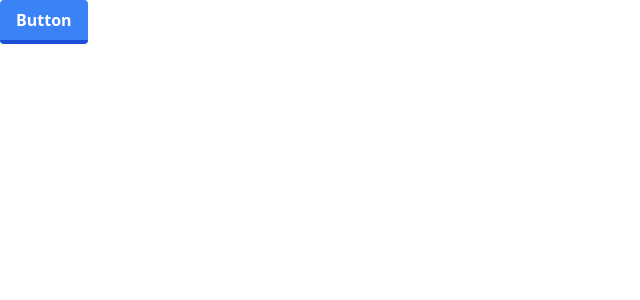
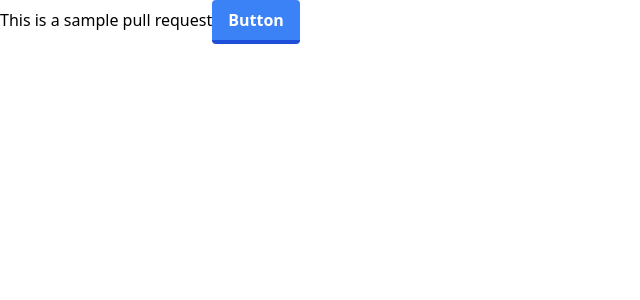
Before and after one commit to idlehands08/avion-slack-project, a React (Create React App) app: page / in a window 1280 px wide. Shown: the top 300 px of the page, without its empty margins (0-640 px from the left). Built offline with nearby package versions, Linux system fonts and the light colour scheme.

Commit message:
sample code check

```diff
--- a/src/App.js
+++ b/src/App.js
@@ -4,6 +4,7 @@ import './App.css';
 function App() {
   return (
     <div>
+      This is a sample pull request
       <button class="bg-blue-500 hover:bg-blue-400 text-white font-bold py-2 px-4 border-b-4 border-blue-700 hover:border-blue-500 rounded">
         Button
       </button>
```
